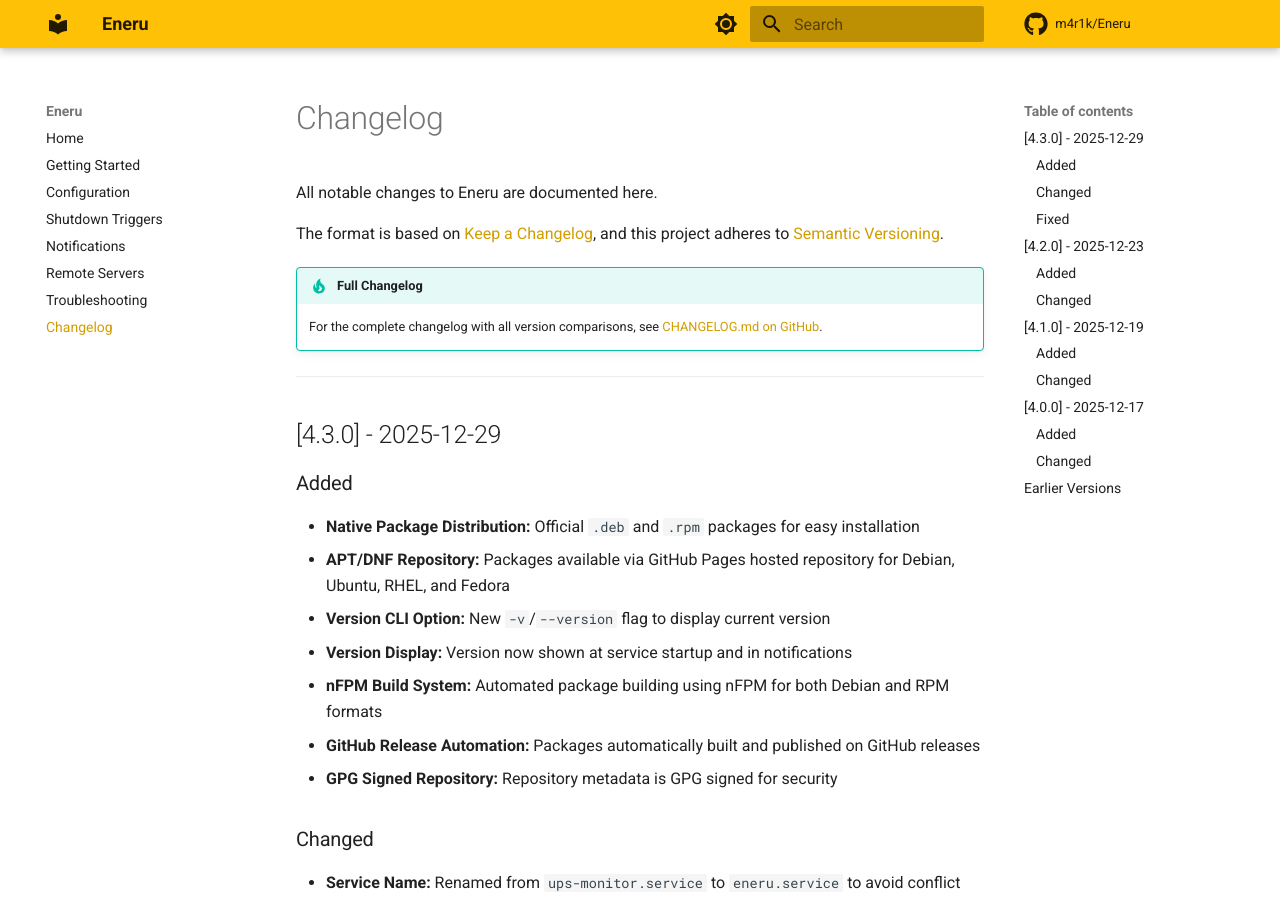
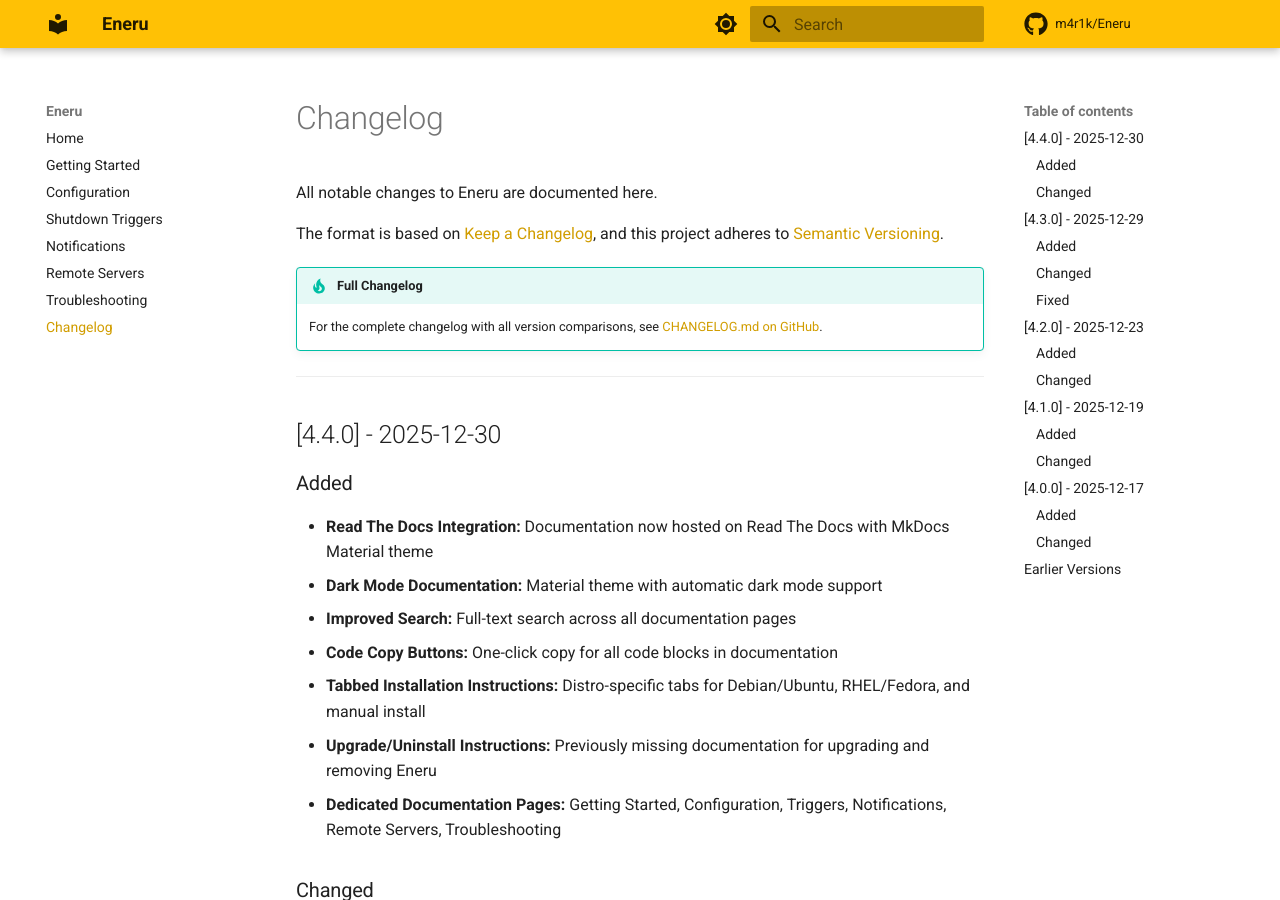
Before and after one commit to m4r1k/Eneru, an MkDocs documentation site: the page built from docs/changelog.md, in a window 1280 px wide and 900 px high. Built offline with MkDocs 1.6.1 and Material for MkDocs 9.7.7, drawn with Linux system fonts in a browser that asks for light colours; comment, search, counter and statistics services are not loaded; some of the changed text lies outside the part shown.

Commit message:
docs: update changelog for v4.4.0 release
🤖 Generated with [Claude Code](https://claude.com/claude-code)

Co-Authored-By: Claude Opus 4.5 <noreply@anthropic.com>

```diff
--- a/docs/changelog.md
+++ b/docs/changelog.md
@@ -7,6 +7,22 @@ and this project adheres to [Semantic Versioning](https://semver.org/spec/v2.0.0
 
 !!! tip "Full Changelog"
     For the complete changelog with all version comparisons, see [CHANGELOG.md on GitHub](https://github.com/m4r1k/Eneru/blob/main/CHANGELOG.md).
+
+---
+
+## [4.4.0] - 2025-12-30
+
+### Added
+- **Read The Docs Integration:** Documentation now hosted on Read The Docs with MkDocs Material theme
+- **Dark Mode Documentation:** Material theme with automatic dark mode support
+- **Improved Search:** Full-text search across all documentation pages
+- **Code Copy Buttons:** One-click copy for all code blocks in documentation
+- **Tabbed Installation Instructions:** Distro-specific tabs for Debian/Ubuntu, RHEL/Fedora, and manual install
+- **Upgrade/Uninstall Instructions:** Previously missing documentation for upgrading and removing Eneru
+- **Dedicated Documentation Pages:** Getting Started, Configuration, Triggers, Notifications, Remote Servers, Troubleshooting
+
+### Changed
+- **README Slimmed Down:** Reduced from ~1200 lines to ~145 lines, linking to RTD for details
 
 ---
 
```
Also changed, not shown: CHANGELOG.md (+35 -0 lines).
